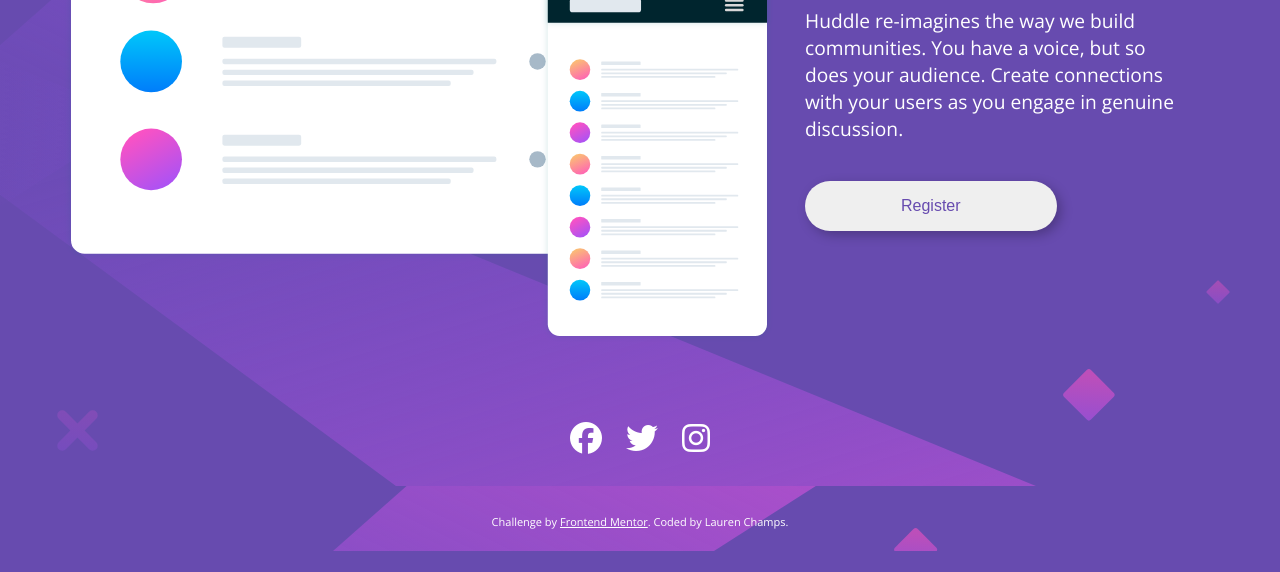
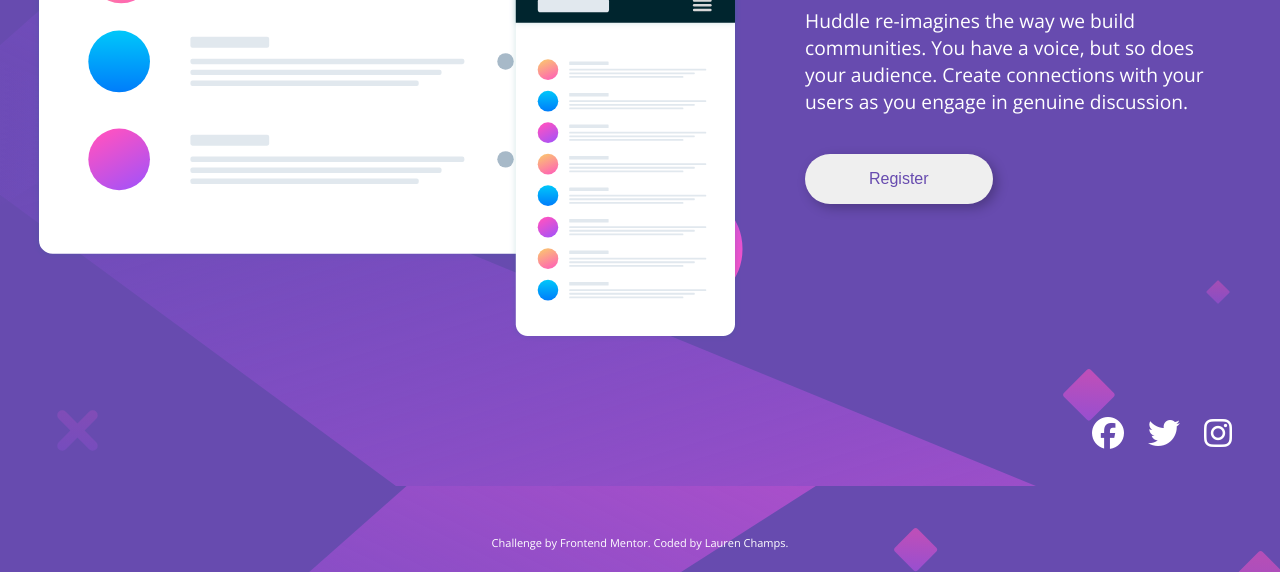
Before and after one commit to laurenchamps/fem-huddle-landing-pg, a plain HTML site: page index.html in a window 1280 px wide. Shown: the part 314-886 px from the top of the page. Before the commit the page ends 865 px from the top, so only its background shows below. Drawn offline with nearby package versions, Linux system fonts and the light colour scheme.

Commit message:
Add hover states and finalise.

```diff
--- a/index.html
+++ b/index.html
@@ -26,14 +26,14 @@
         <p class="subtitle">Huddle re-imagines the way we build communities. You have a voice, but so does your audience.
         Create connections with your users as you engage in genuine discussion. </p>
 
-        <button>Register</button>
+        <a href="#" class="btn"><button>Register</button></a>
         </div>
     </main>
     <section>
         <div class="social-icons">
-            <i class="fa-brands fa-facebook fa-2xl" style="color: #ffffff;"></i>
-            <i class="fa-brands fa-twitter fa-2xl" style="color: #ffffff;"></i>
-            <i class="fa-brands fa-instagram fa-2xl" style="color: #ffffff;"></i>
+            <a href="#"><i class="fa-brands fa-facebook fa-2xl"></i></a>
+            <a href="#"><i class="fa-brands fa-twitter fa-2xl"></i></a>
+            <a href="#"><i class="fa-brands fa-instagram fa-2xl"></i></a>
         </div>
     </section>
 
--- a/style.css
+++ b/style.css
@@ -14,6 +14,11 @@ body {
     display: flex;
     flex-direction: column;
     justify-content: space-between;
+}
+
+a {
+    text-decoration: none;
+    color: #ffffff;
 }
 
 .logo {
@@ -58,7 +63,7 @@ p {
 
 button {
     color: hsl(257, 40%, 49%);
-    padding: 1em 6em;
+    padding: 1em 4em;
     font-size: 1rem;
     border-radius: 250px;
     border: none;
@@ -85,8 +90,17 @@ footer {
 }
 
 section {
-    padding-top: 2em;
-    padding-bottom: 4em;
+    padding-bottom: 2em;
+}
+
+button:hover {
+    background-color: hsl(300, 70%, 78%);
+    cursor: pointer;
+    color: #ffffff;
+}
+
+.fa-brands:hover {
+    color: hsl(300, 69%, 71%);
 }
 
 @media (min-width: 1000px) {
@@ -96,13 +110,22 @@ section {
         background-attachment: fixed;
     }
 
+    header {
+        padding-bottom: 2em;
+    }
+
     main {
         display: flex;
         justify-content: center;
-        padding: 4em;
+        gap: 2em;
     }
 
     .container {
         text-align: left;
     }
+
+    .social-icons {
+        justify-content: flex-end;
+        padding: 3em;
+    }
 }
```
